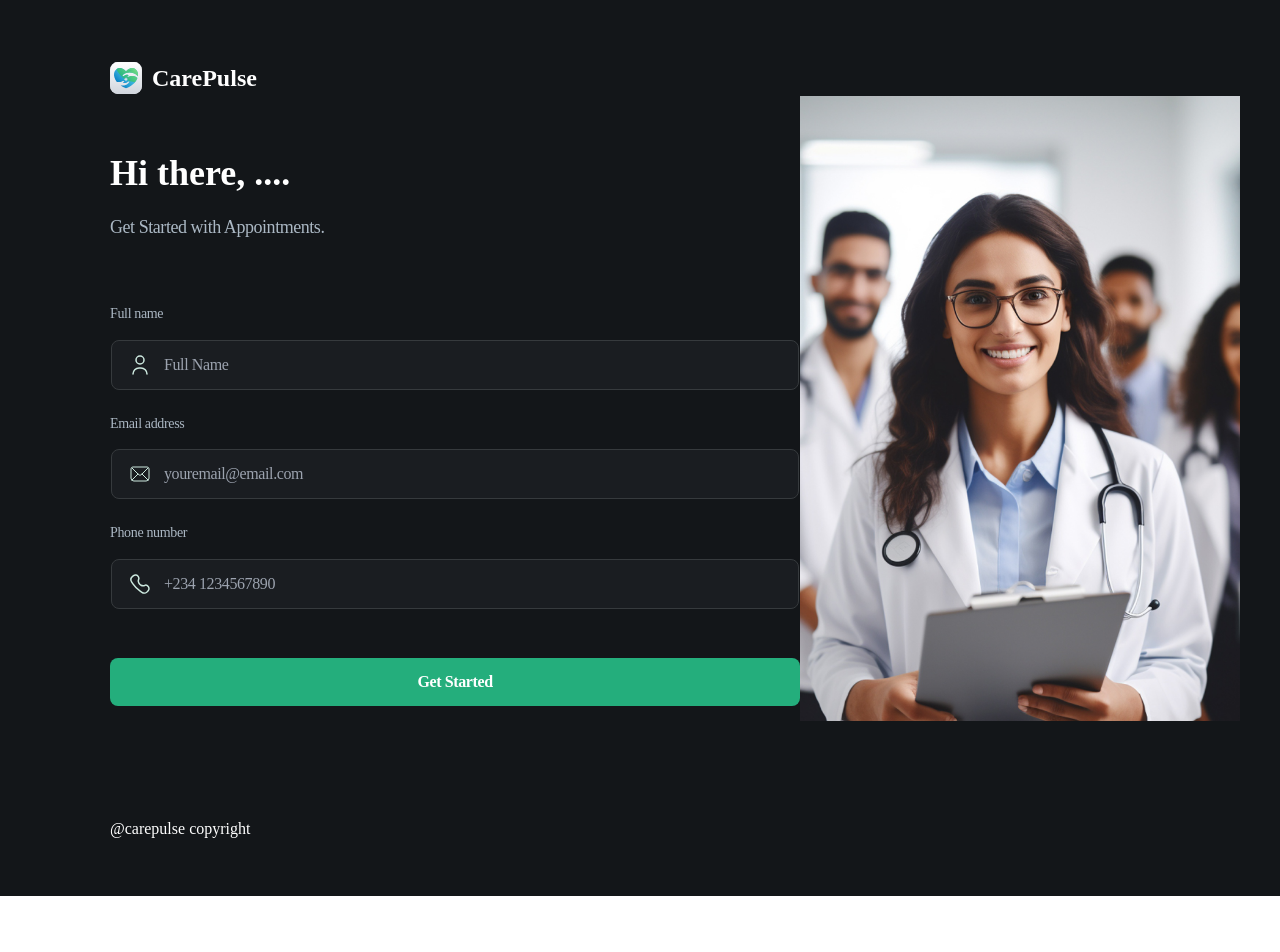
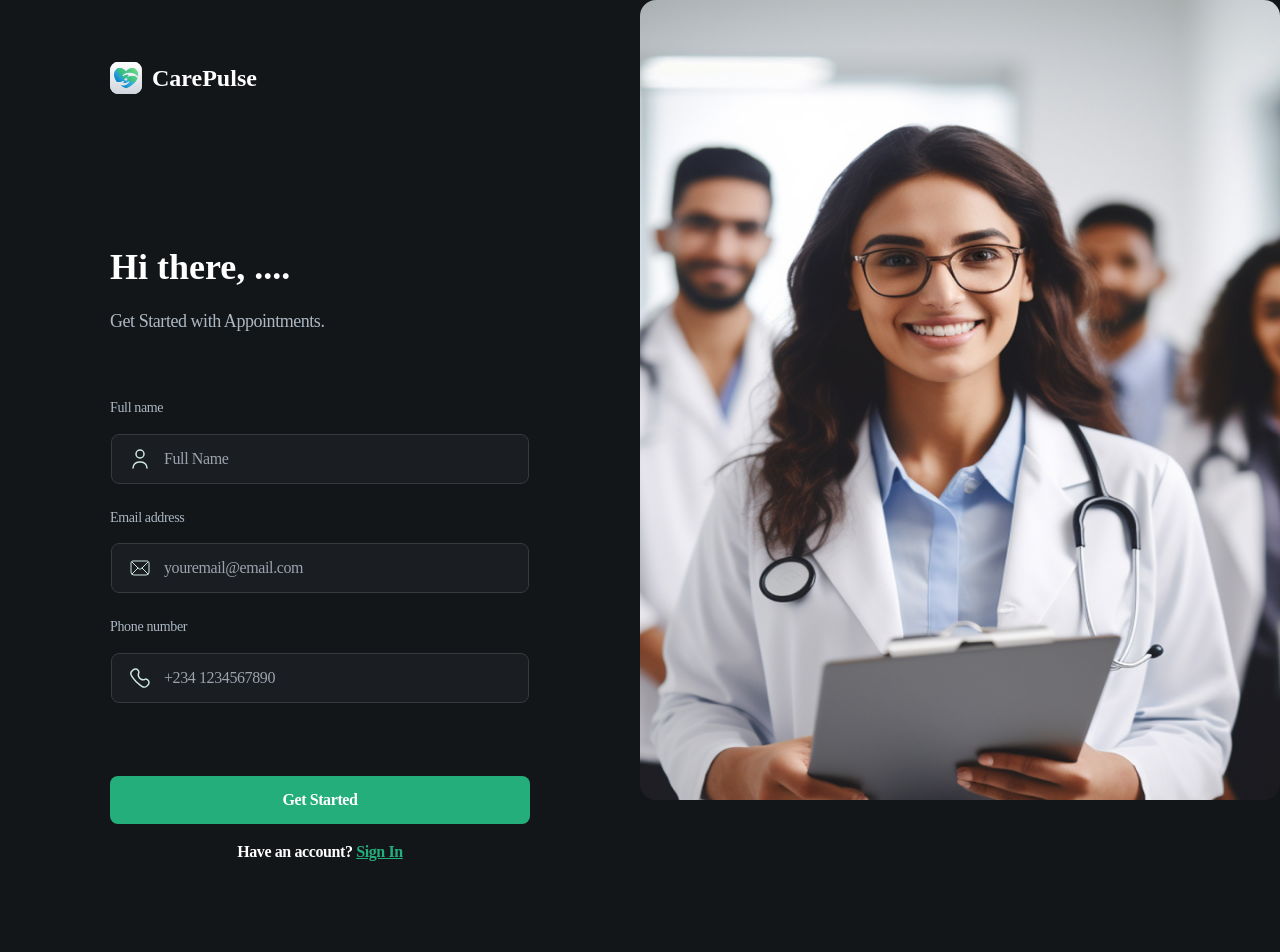
Before and after one commit to steffieMD/carepulse-website, a React (Create React App) app: page / in a window 1280 px wide. Shown: the top 952 px of the page. Before the commit the page ends 896 px from the top, so only its background shows below. Built offline with nearby package versions, Linux system fonts and the light colour scheme.

Commit message:
Update registration verification

```diff
--- a/src/index.css
+++ b/src/index.css
@@ -1,3 +1,7 @@
+body {
+  background-color: #131619;
+  height: 100vh;
+}
 @tailwind base;
 @tailwind components;
 @tailwind utilities;
--- a/src/pages/SignUp.js
+++ b/src/pages/SignUp.js
@@ -3,20 +3,43 @@ import { useState } from "react";
 import signUpImg from "../assets/png/signup.png";
 import { Link } from "../../node_modules/react-router-dom/dist/index";
 
-//
+const SignUp = () => {
+  const [name, setName] = useState("");
+  const [email, setEmail] = useState("");
+  const [number, setNumber] = useState("");
+  const [nameIncluded, setNameIncluded] = useState(false);
+  const [emailIncluded, setEmailIncluded] = useState(false);
+  const [numIncluded, setNumIncluded] = useState(false);
+  const [patientInfo, setPatientInfo] = useState([]);
 
-const SignUp = () => {
+  const filter =
+    /^([a-zA-Z0-9_\.\-])+\@(([a-zA-Z0-9\-])+\.)+([a-zA-Z0-9]{2,4})+$/;
+
+  function handleSignUp() {
+    if (name.length < 1) {
+      setNameIncluded(true);
+    } else setNameIncluded(false);
+
+    if (!filter.test(email)) {
+      setEmailIncluded(true);
+    } else setEmailIncluded(false);
+
+    if (number.length < 10) {
+      setNumIncluded(true);
+    } else setNumIncluded(false);
+  }
+
   return (
-    <div className="flex h-[100vh] px-10 md:pl-20 lg:pl-[110px] text-white text-left w-full">
-      <div className="h-full flex flex-col justify-around w-full">
-        <div className="flex flex-col justify-center">
+    <div className="flex text-white text-left w-full flex-1">
+      <div className="h-full flex flex-col justify-around w-full md:w-1/2 px-10 md:pr-0  md:pl-20 lg:pl-[110px] mt-[149px]">
+        <div className="flex flex-col justify-center flex-1 md:pr-[20px] lg:pr-[110px] ">
           <h1 className="mb-[18px] text-4xl font-bold leading-[44px]">
             Hi there, ....
           </h1>
           <span className="text-[#abb8c4] text-lg font-medium leading-7 tracking-tight mb-16">
             Get Started with Appointments.
           </span>
-          <form action="/" className="flex flex-col gap-6">
+          <form className="flex flex-col gap-6">
             <label
               className="text-[#abb7c3] text-sm font-mediu leading-tight tracking-tight cursor-pointer"
               id="name">
@@ -39,16 +62,25 @@ const SignUp = () => {
                       />
                     </svg>
                   </div>
-
                   <input
                     type="text"
                     id="name"
+                    value={name}
+                    onChange={(e) => {
+                      setName(e.target.value);
+                    }}
                     placeholder="Full Name"
                     className="bg-transparent text-white font-normal text-base w-full"
                   />
                 </div>
               </div>
             </label>
+            <span
+              className={`text-[#f14e42] text-right ${
+                !nameIncluded ? "hidden" : "block"
+              }`}>
+              Please enter your name.
+            </span>
             <label
               className="text-[#abb7c3] text-sm font-mediu leading-tight tracking-tight cursor-pointer"
               id="email">
@@ -73,12 +105,21 @@ const SignUp = () => {
                   <input
                     type="email"
                     id="email"
+                    pattern=".+@example\.com"
+                    value={email}
+                    onChange={(e) => setEmail(e.target.value)}
                     placeholder="youremail@email.com"
                     className="bg-transparent text-white font-normal text-base w-full"
                   />
                 </div>
               </div>
             </label>
+            <span
+              className={`text-[#f14e42] text-right ${
+                !emailIncluded ? "hidden" : "block"
+              }`}>
+              Please enter your correct email.
+            </span>
             <label
               className="text-[#abb7c3] text-sm font-mediu leading-tight tracking-tight cursor-pointer"
               id="number">
@@ -107,28 +148,50 @@ const SignUp = () => {
                   <input
                     type="number"
                     id="number"
+                    value={number}
+                    onChange={(e) => setNumber(e.target.value)}
                     placeholder="+234 1234567890"
                     className="bg-transparent text-white font-normal text-base w-full"
                   />
                 </div>
               </div>
             </label>
+            <span
+              className={`text-[#f14e42] text-right ${
+                !numIncluded ? "hidden" : "block"
+              }`}>
+              Please enter your correct phone number.
+            </span>
+            <input
+              onClick={(e) => {
+                e.preventDefault();
+                handleSignUp();
+              }}
+              type="submit"
+              value="get started"
+              className="bg-[#24AE7C] py-3 text-white hover:bg-[#0E8784] w-full mt-12 rounded-lg justify-center items-center text-base font-semibold leading-normal tracking-tight capitalize"
+            />
           </form>
-          <Link to="/" className="w-full">
-            <button className="bg-[#24AE7C] py-3 text-white hover:bg-[#0E8784] w-full mt-12 rounded-lg justify-center items-center text-base font-semibold leading-normal tracking-tight capitalize">
-              get Started
-            </button>
-          </Link>
+
+          <p className="text-white mt-4 text-base font-semibold leading-normal tracking-tight text-center">
+            Have an account?{" "}
+            <Link
+              to="/login"
+              className="underline text-[#24AE7C]    hover:text-[#0E8784] capitalize">
+              sign in
+            </Link>
+          </p>
         </div>
-        <div className="">
+        <div className="mt-[163px]">
           <span>@carepulse copyright</span>
         </div>
       </div>
 
-      <div className="hidden md:block h-full text-black">
+      <div className="hidden md:block w-1/2 text-black absolute top-0 right-0 h-full">
         <img
           src={signUpImg}
           alt="Happy Doctors in ward coats and stethoscopes"
+          className="w-full rounded-2xl h-full"
         />
       </div>
     </div>
```
